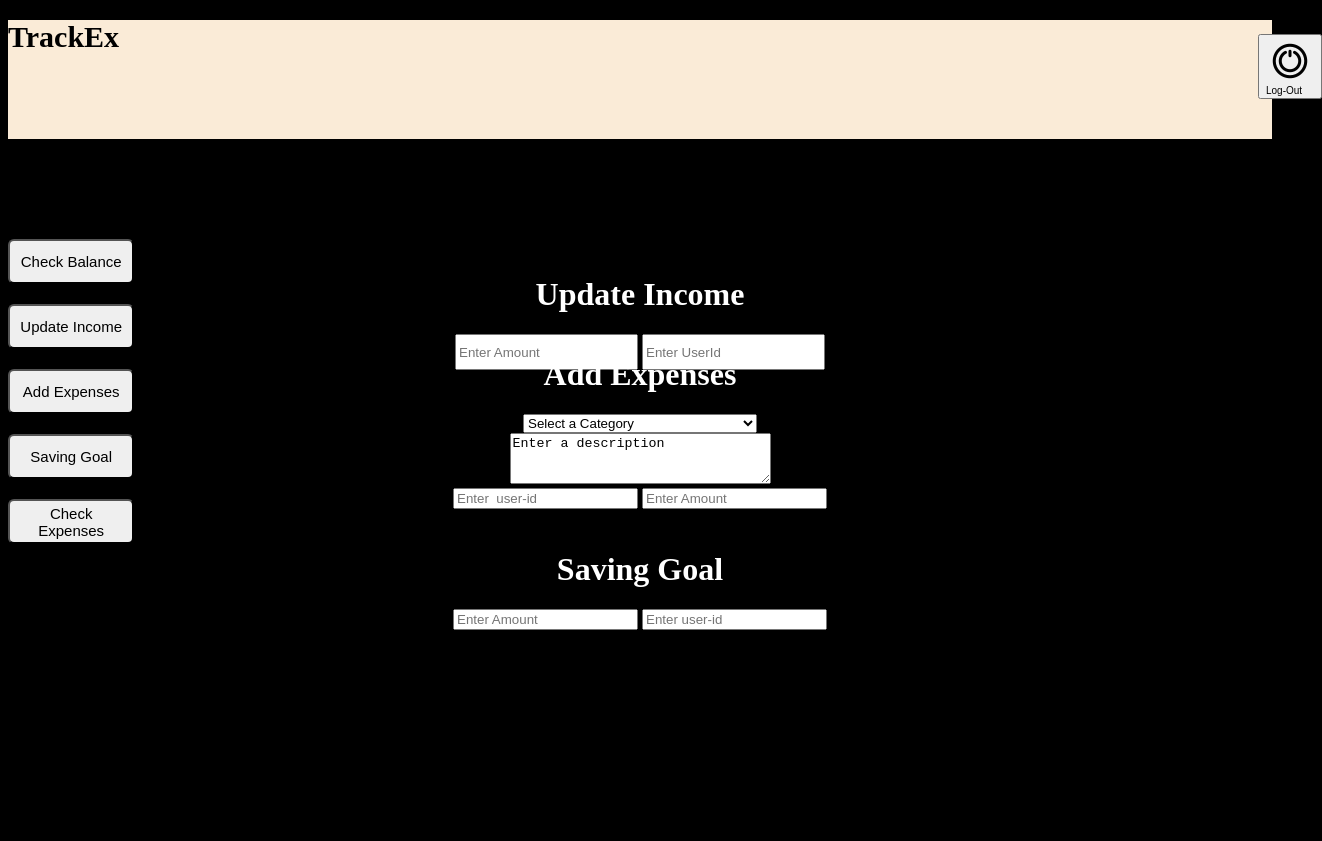
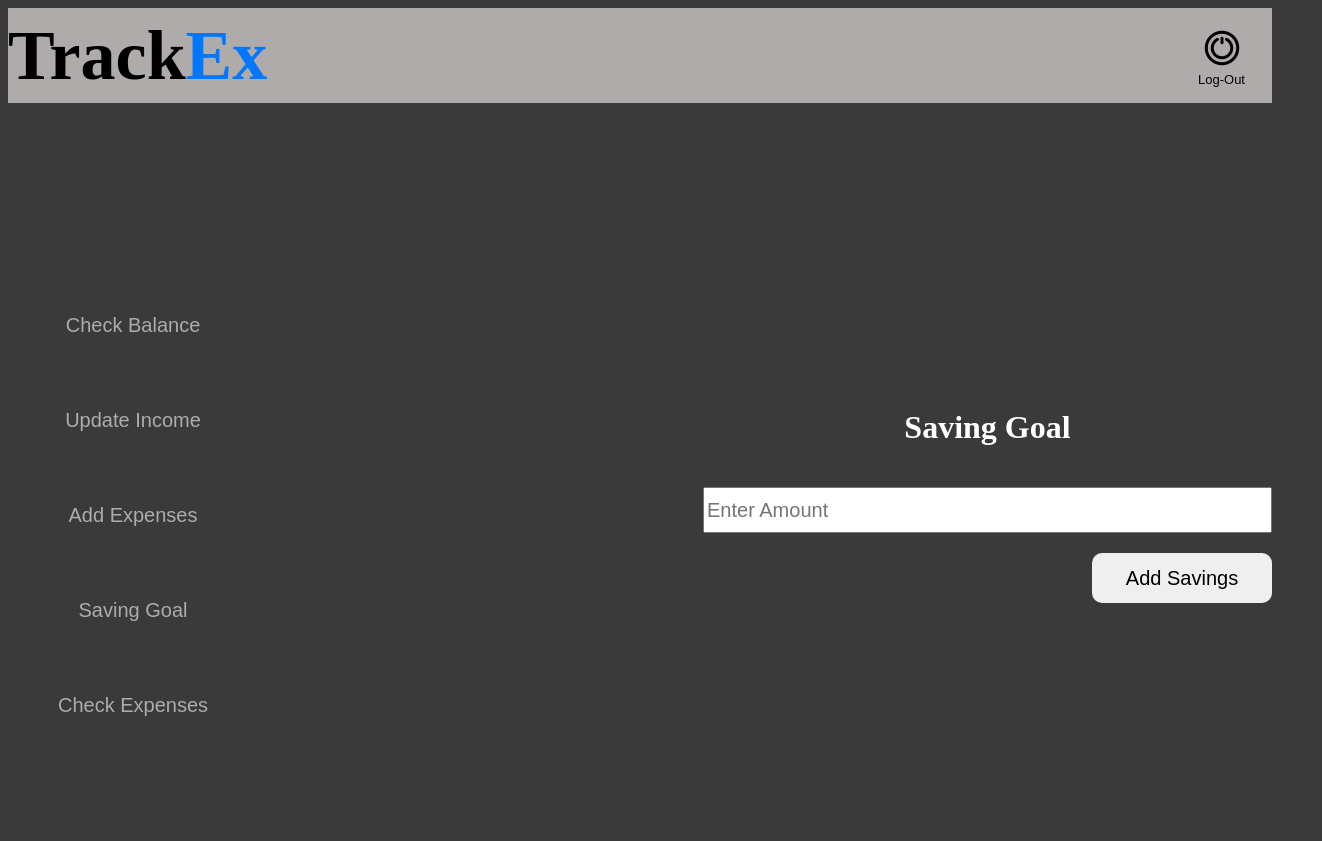
Before and after one commit to ashleynda/TrackEx, a plain HTML site: page dashboard.html in a window 1280 px wide. Shown: the whole page, 1322 px wide, since content can reach past the window. Before the commit the page ends 800 px from the top, so only its background shows below. Drawn offline with Linux system fonts and the light colour scheme.

Commit message:
Added the styling for dashboard

```diff
--- a/dashboard.css
+++ b/dashboard.css
@@ -1,49 +1,78 @@
 body{
-  background-color: black;
+  background-color: rgb(59, 58, 58);
 }
 .header{
-  background-color: antiquewhite;
+  background-color: rgb(175, 171, 171);
+  display: flex;
+  justify-content: space-between;
+  align-items: center;
+  height: 95px;
+}
+
+.alldiv{
+  display: flex;
+  flex-direction: column;
+  gap: 100px;
 }
 
 .text{
-  font-size: 30px;
+  font-size: 70px;
   text-align: left;
   gap: 90px;
+
+}
+
+.text > span{
+  color: rgb(0, 119, 255);
 }
 
 .log-out{
   text-align: left;
   position: relative;
-  top: -40px;
-  left: 1250px;
-  font-size: 10px;
+  font-size: 13px;
   display: flex;
   flex-direction: column;
   padding: -80px;
   cursor: pointer;
+  border: none;
+  background-color: rgb(175, 171, 171);
+  margin-right: 20px;
 
 }
-.category {
-  border: none;
+.user-services {
   display: flex;
   flex-direction: column;
   width: 10%;
+  justify-content: center;
+  align-items: center;
   align-self: stretch;
   box-sizing: border-box;
   gap: 10px;
-  margin-top: 100px;
   border: none;
+  margin-left: 25px;
+  gap: 40px;
+  padding: 100px 100px;
+
 
 }
-.category > button{
-  border-radius: 6px;
-  width: 100%;
+.user-services > button{
   box-sizing: border-box;
   align-items: center;
-  font-size: 15px;
+  font-size: 20px;
   margin-bottom: 10px;
   height: 45px;
+  width: 180px;
+  border: none;
+  background-color: rgb(59, 58, 58);
+  color: rgb(175, 171, 171);
+  cursor: pointer;
+  border-radius: 8px;
 
+
+}
+
+.user-services > button:hover{
+  background-color: rgb(49, 48, 48);
 }
 
 .balance{
@@ -55,41 +84,82 @@ body{
   flex-direction: row;
   text-align: left;
 }
+
 .update-income{
-
-  margin-top: -300px;
+  display: none;
+  flex-direction: column;
+  justify-content: center;
   text-align: center;
-  align-self: stretch;
-  height: 30px;
   color: white;
   margin-bottom: 50px;
+  width: 50%;
+  align-content: center;
+  align-items: center;
+  gap: 20px;
 }
+
+#description{
+  height: 200px;
+  width: 100%;
+  font-size: 20px;
+}
+
+
 .input{
-  height: 30px;
-  width: 175px;
+  height: 40px;
   align-self: stretch;
+  font-size: 20px;
 }
+
 .add-expenses{
+  display: none;
+  flex-direction: column;
   margin-top: 30px;
   text-align: center;
   align-self: stretch;
-  height: 45px;
-  gap: 100px;
   color: white;
-  margin-bottom: 150px;
+  width: 50%;
+  gap: 30px;
+  font-size: 30px;
+
+}
+
+.update-income-button, .add-expenses-button{
+  width: 180px;
+  height: 50px;
+  border-radius: 10px;
+  font-size: 20px;
+  border: none;
+  cursor: pointer;
+  align-self: flex-end;
+}
+
+.update-income-button:hover, .add-expenses-button:hover{
+  width: 190px;
+  font-size: 25px;
+  background-color: rgb(0, 119, 255);
+}
+
+.Saving{
+  display: flex;
+  flex-direction: column;
+  justify-content: center;
+  text-align: center;
+  color: white;
+  margin-bottom: 50px;
+  width: 50%;
+  align-content: center;
+  align-items: center;
+  gap: 20px;
+}
 
 
 
-}
-.Saving{
-  margin-top: 30px;
-  text-align: center;
-  align-self: stretch;
-  height: 45px;
-  gap: 100px;
-  color: white;
-  margin-top: 100px;
 
+.workspace{
+  display: flex;
+  width: 100%;
+  gap: 290px;
 }
 
 input::-webkit-inner-spin-button,
--- a/dashboard.html
+++ b/dashboard.html
@@ -6,17 +6,20 @@
   <link rel="stylesheet" href="dashboard.css">
   <title>Document</title>
 </head>
-<body>
+<body class="alldiv">
+
   <header class="header">
-    <h1 class="text">TrackEx</h1>
+    <h1 class="text">Track<span>Ex</span></h1>
     <div class="header-button">
       <button class="log-out">
         <img src="/assest/icons8-power-button-48.png" alt="">
         Log-Out </button>
     </div>
   </header>
-  <section class="dashboard">
-    <div class="category">
+
+  <div class="workspace">
+    <div class="dashboard">
+      <div class="user-services">
           <button > Check Balance </button>
           <button>Update Income</button>
           <button>Add Expenses</button>
@@ -24,16 +27,17 @@
           <button>Check Expenses</button>
 
       </div>
-  </section>
+    </div>
 
     <div class="update-income">
       <h1>Update Income</h1>
       <input class="input" type="number" placeholder="Enter Amount">
-    <input class="input" type="text" placeholder="Enter UserId">
+      <button class="update-income-button" >Update Income</button>
     </div>
+
     <div class="add-expenses">
       <h1>Add Expenses</h1>
-    <select id="category">
+      <select id="category" class="input">
         <option selected>Select a Category</option>
         <option>Home & Utilities</option>
         <option>Insurance & Financial Section</option>
@@ -44,16 +48,20 @@
         <option>Transportation Fares</option>
         <option>Child Care</option>
       </select>
+
       <div id="description">
-      <textarea name="description" id="description" cols="30" rows="3">Enter a description</textarea>
+        <textarea name="description" id="description" cols="30" rows="3" placeholder="Enter a description"></textarea >
       </div>
-    <input type="text" placeholder="Enter  user-id">
-    <input type="number" placeholder="Enter Amount">
+      <input type="number" placeholder="Enter Amount" class="input">
+      <button class="add-expenses-button" id="add-expenses-button">Add Expenses</button>
     </div>
+
     <div class="Saving">
       <h1>Saving Goal</h1>
-    <input type="number" placeholder="Enter Amount">
-    <input type="text" placeholder="Enter user-id">
+      <input class="input" type="number" placeholder="Enter Amount">
+      <button type="text" class="add-expenses-button" id="saving-goal">Add Savings</button>
+    </div>
+
   </div>
 
 
```
Lines whose indentation alone changed are shown as unchanged.
